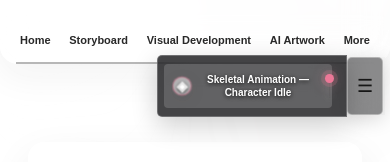
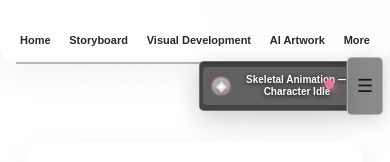
Before and after one commit to JinyuanZhang518/jy.zhang-animation-portfolio, a plain HTML site: page more.html in a window 390 px wide. Both pictures are taken after a click on the button "Open quick navigation". Shown: the part 336-498 px from the top of the page. Drawn offline with Linux system fonts and the light colour scheme.

Commit message:
Reduce expanded floating project navigation size

```diff
--- a/portfolio.css
+++ b/portfolio.css
@@ -1669,3 +1669,46 @@ body.home-page .site-header .site-email{font-size:12px!important}
     width:355px!important;transform:translate(calc(-50% + 9px),calc(-50% + 6px))!important
   }
 }
+
+/* 2026-11-25: compact expanded project wheel across desktop and mobile. */
+body.quick-nav-page>aside.page-quick-nav>.page-quick-nav-links,
+body.quick-nav-page>aside.page-quick-nav.is-expanded>.page-quick-nav-links,
+body.quick-nav-page>aside.page-quick-nav:focus-within>.page-quick-nav-links{
+  box-sizing:border-box!important;
+  width:min(156px,calc(100vw - 52px))!important;
+  min-width:0!important;
+  max-width:min(156px,calc(100vw - 52px))!important;
+  max-height:min(68vh,500px)!important;
+  padding:6px!important;
+  gap:2px!important;
+}
+body.quick-nav-page>aside.page-quick-nav .page-quick-nav-links a{
+  min-height:34px!important;
+  padding:5px 4px!important;
+  font-size:10.5px!important;
+  line-height:1.22!important;
+}
+body.quick-nav-page>aside.page-quick-nav .page-quick-nav-links a>span:not(.quick-nav-icon){
+  font-size:10.5px!important;
+  line-height:1.22!important;
+}
+@media(max-width:700px){
+  body.quick-nav-page>aside.page-quick-nav>.page-quick-nav-links,
+  body.quick-nav-page>aside.page-quick-nav.is-expanded>.page-quick-nav-links,
+  body.quick-nav-page>aside.page-quick-nav:focus-within>.page-quick-nav-links{
+    width:min(148px,calc(100vw - 48px))!important;
+    max-width:min(148px,calc(100vw - 48px))!important;
+    max-height:64vh!important;
+    padding:5px!important;
+  }
+  body.quick-nav-page>aside.page-quick-nav .page-quick-nav-links a{
+    min-height:32px!important;
+    padding:5px 3px!important;
+    font-size:10px!important;
+    line-height:1.2!important;
+  }
+  body.quick-nav-page>aside.page-quick-nav .page-quick-nav-links a>span:not(.quick-nav-icon){
+    font-size:10px!important;
+    line-height:1.2!important;
+  }
+}
```
